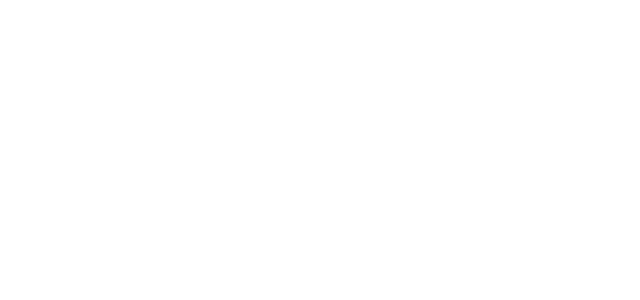
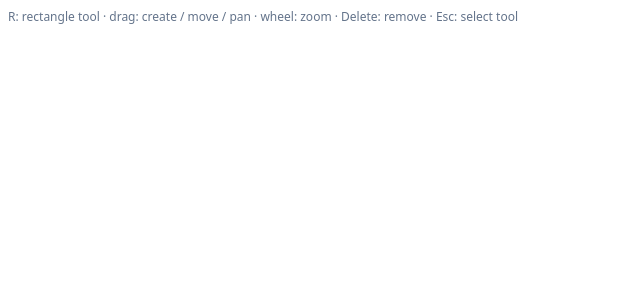
Before and after one commit to daniianto/cowire, a React (Vite) app in the folder diagram-front-react/: page / in a window 1280 px wide. Shown: the top 300 px of the page, without its empty margins (0-640 px from the left). Built offline with nearby package versions, Linux system fonts and the light colour scheme.

Commit message:
feat: add on-screen keyboard-shortcut hint

```diff
--- /dev/null
+++ b/diagram-front-react/src/components/KeyboardHint/index.tsx
@@ -0,0 +1,17 @@
+// no toolbar exists yet (out of scope until shadcn/ui lands) — this plain-text
+// hint is the only affordance telling a person the canvas is interactive
+export const KeyboardHint = () => (
+  <div
+    style={{
+      position: "absolute",
+      top: 8,
+      left: 8,
+      font: "12px system-ui, sans-serif",
+      color: "#64748b",
+      pointerEvents: "none",
+    }}
+  >
+    R: rectangle tool · drag: create / move / pan · wheel: zoom · Delete: remove
+    · Esc: select tool
+  </div>
+);
--- a/diagram-front-react/src/components/index.ts
+++ b/diagram-front-react/src/components/index.ts
@@ -1,3 +1,4 @@
 export * from "./ShapeRenderer";
 export * from "./SelectionBox";
 export * from "./Canvas";
+export * from "./KeyboardHint";
--- a/diagram-front-react/src/main.tsx
+++ b/diagram-front-react/src/main.tsx
@@ -1,10 +1,14 @@
 import { StrictMode } from "react";
 import { createRoot } from "react-dom/client";
 import { Canvas } from "@/components/Canvas";
+import { KeyboardHint } from "@/components/KeyboardHint";
 import "@/index.css";
 
 createRoot(document.getElementById("root")!).render(
   <StrictMode>
-    <Canvas />
+    <div style={{ position: "relative", width: "100%", height: "100%" }}>
+      <Canvas />
+      <KeyboardHint />
+    </div>
   </StrictMode>
 );
```
